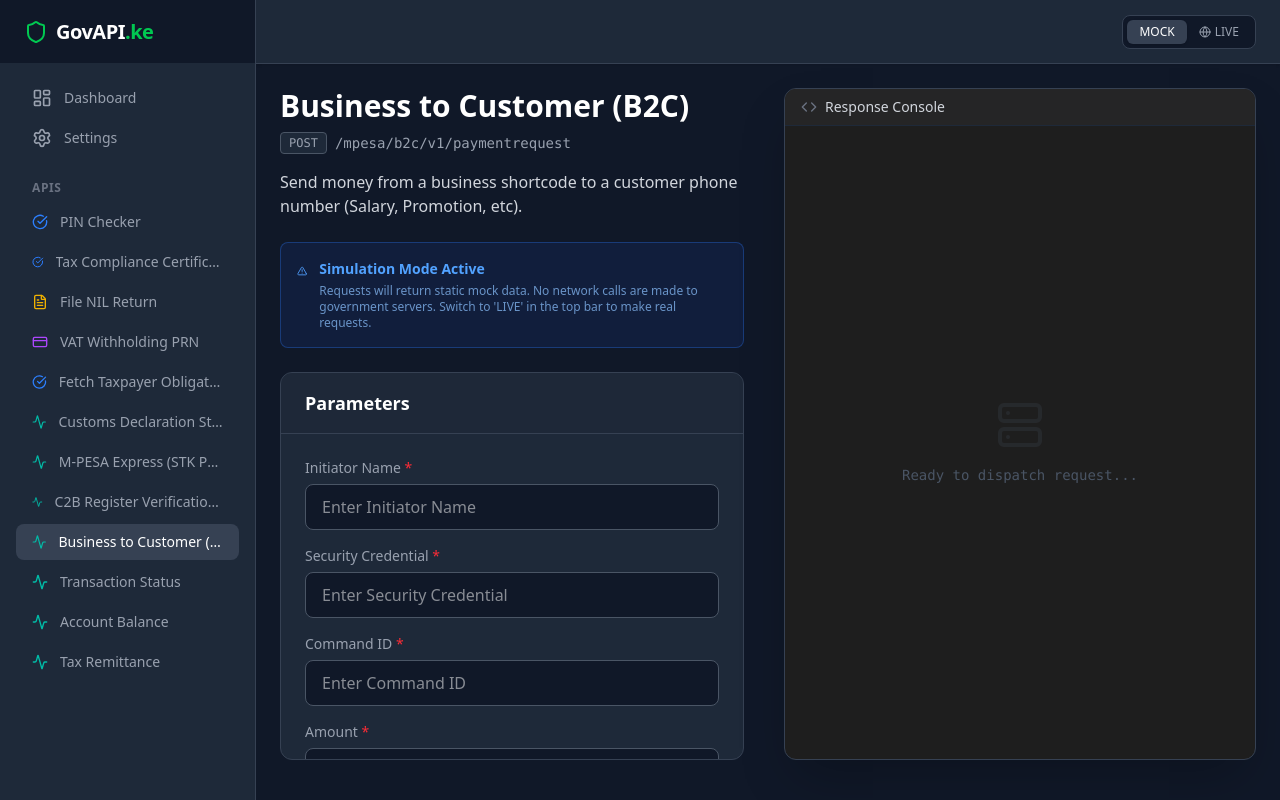
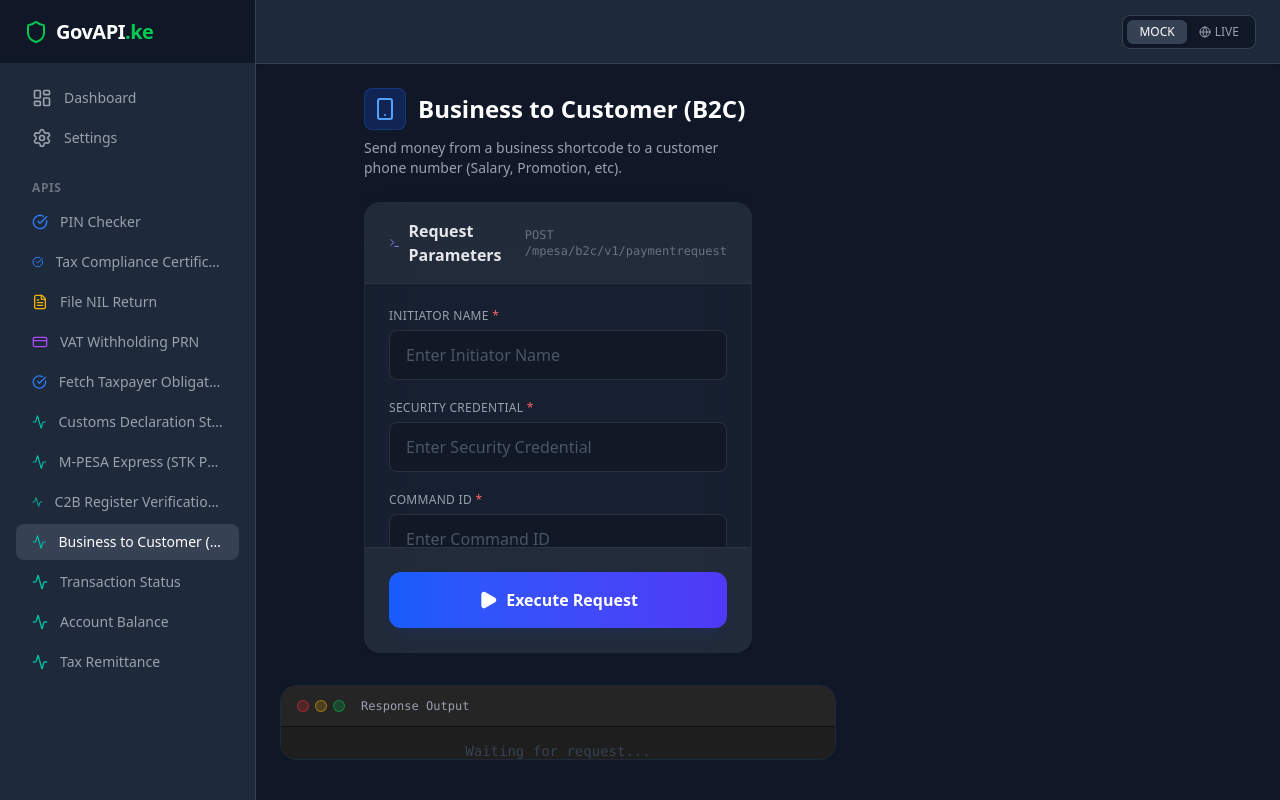
Before and after one commit to Akubrecah/kra-dashboard, a React (Vite) app: page /api/b2c-payment in a window 1280 px wide. Built offline with nearby package versions, Linux system fonts and the light colour scheme.

Commit message:
feat: Enhance UI with animations and better validation

```diff
--- a/package.json
+++ b/package.json
@@ -11,10 +11,12 @@
   },
   "dependencies": {
     "clsx": "^2.1.1",
+    "framer-motion": "^12.23.26",
     "lucide-react": "^0.562.0",
     "react": "^19.2.0",
     "react-dom": "^19.2.0",
     "react-router-dom": "^7.11.0",
+    "sonner": "^2.0.7",
     "tailwind-merge": "^3.4.0"
   },
   "devDependencies": {
--- a/src/data/api-definitions.ts
+++ b/src/data/api-definitions.ts
@@ -3,6 +3,9 @@
   type: 'string' | 'number' | 'date';
   required: boolean;
   label: string;
+  placeholder?: string;
+  pattern?: string;
+  description?: string;
 }
 
 export interface ApiDefinition {
@@ -26,7 +29,15 @@
     method: 'POST',
     endpoint: '/checker/v1/pinbypin',
     parameters: [
-      { name: 'pin', type: 'string', required: true, label: 'KRA PIN' }
+      {
+        name: 'pin',
+        type: 'string',
+        required: true,
+        label: 'KRA PIN',
+        placeholder: 'A000000000Z',
+        pattern: '^[A-Z]\\d{9}[A-Z]$',
+        description: 'The 11-digit alphanumeric KRA PIN.'
+      }
     ]
   },
   {
@@ -37,7 +48,7 @@
     method: 'POST',
     endpoint: '/checker/v1/tcc',
     parameters: [
-      { name: 'certificateNumber', type: 'string', required: true, label: 'Certificate Number' }
+      { name: 'certificateNumber', type: 'string', required: true, label: 'Certificate Number', placeholder: 'KRA/TCC/...' }
     ]
   },
   {
@@ -99,11 +110,11 @@
     method: 'POST',
     endpoint: '/mpesa/stkpush/v1/processrequest',
     parameters: [
-      { name: 'BusinessShortCode', type: 'string', required: true, label: 'Business Shortcode' },
-      { name: 'PhoneNumber', type: 'string', required: true, label: 'Phone Number (254...)' },
-      { name: 'Amount', type: 'number', required: true, label: 'Amount' },
-      { name: 'AccountReference', type: 'string', required: true, label: 'Account Reference' },
-      { name: 'TransactionDesc', type: 'string', required: true, label: 'Transaction Description' }
+      { name: 'BusinessShortCode', type: 'string', required: true, label: 'Business Shortcode', placeholder: '174379' },
+      { name: 'PhoneNumber', type: 'string', required: true, label: 'Phone Number', placeholder: '2547XXXXXXXX', pattern: '^254\\d{9}$' },
+      { name: 'Amount', type: 'number', required: true, label: 'Amount', placeholder: '100' },
+      { name: 'AccountReference', type: 'string', required: true, label: 'Account Reference', placeholder: 'Invoice #123' },
+      { name: 'TransactionDesc', type: 'string', required: true, label: 'Transaction Description', placeholder: 'Payment for goods' }
     ]
   },
   // Safaricom - Customer to Business (C2B)
--- a/src/index.css
+++ b/src/index.css
@@ -22,3 +22,18 @@
   min-width: 320px;
   min-height: 100vh;
 }
+
+/* Custom Scrollbar for Dashboard Panels */
+.custom-scrollbar::-webkit-scrollbar {
+  width: 6px;
+}
+.custom-scrollbar::-webkit-scrollbar-track {
+  background: rgba(255, 255, 255, 0.05);
+}
+.custom-scrollbar::-webkit-scrollbar-thumb {
+  background: rgba(255, 255, 255, 0.2);
+  border-radius: 10px;
+}
+.custom-scrollbar::-webkit-scrollbar-thumb:hover {
+  background: rgba(255, 255, 255, 0.3);
+}
--- a/src/pages/ApiDetail.tsx
+++ b/src/pages/ApiDetail.tsx
@@ -2,7 +2,9 @@
 import { useParams, useOutletContext } from 'react-router-dom';
 import { API_CATALOG } from '../data/api-definitions';
 import { invokeApi, type ApiResponse } from '../services/apiClient';
-import { Play, RefreshCw, AlertTriangle, Code, Server } from 'lucide-react';
+import { Play, RotateCcw, Activity, CheckCircle2, Terminal, Smartphone, CreditCard, FileBadge } from 'lucide-react';
+import { motion, AnimatePresence } from 'framer-motion';
+import { toast, Toaster } from 'sonner';
 import clsx from 'clsx';
 
 interface DashboardContext {
@@ -19,12 +21,11 @@
   const [response, setResponse] = useState<ApiResponse | null>(null);
 
   useEffect(() => {
-    // Reset state when API changes
     setParams({});
     setResponse(null);
   }, [apiId]);
 
-  if (!api) return <div className="text-white">API Not Found</div>;
+  if (!api) return <div className="text-white p-8">API Not Found</div>;
 
   const handleParamChange = (key: string, value: any) => {
     setParams(prev => ({ ...prev, [key]: value }));
@@ -35,136 +36,247 @@
     setLoading(true);
     setResponse(null);
 
+    // Basic Validation logic could go here
     const apiKey = localStorage.getItem('kra_api_key') || undefined;
 
     try {
-      const res = await invokeApi(api.id, params, isMock, apiKey);
+      // Simulate "Working" state for UI delight
+      const minLoaderTime = new Promise(resolve => setTimeout(resolve, 1200));
+      const apiCall = invokeApi(api.id, params, isMock, apiKey);
+
+      const [res] = await Promise.all([apiCall, minLoaderTime]);
+
       setResponse(res);
-    } catch (err) {
+      if (res.success) {
+        toast.success(`Request Successful: ${res.latency}ms`);
+      } else {
+        toast.error('Request Failed');
+      }
+    } catch (err: any) {
       console.error(err);
+      toast.error('System Error');
     } finally {
       setLoading(false);
     }
   };
 
+  const getResultCard = () => {
+    if (!response || !response.success || !response.data) return null;
+
+    // Specialized visualizers for different categories
+    if (api.id === 'mpesa-express') { // STK Push
+      return (
+        <motion.div
+          initial={{ opacity: 0, scale: 0.9 }}
+          animate={{ opacity: 1, scale: 1 }}
+          className="bg-green-900/20 border border-green-500/30 rounded-xl p-6 text-center"
+        >
+          <div className="mx-auto w-16 h-16 bg-green-500/20 rounded-full flex items-center justify-center mb-4">
+            <Smartphone className="w-8 h-8 text-green-400" />
+          </div>
+          <h3 className="text-xl font-bold text-white mb-2">STK Push Sent</h3>
+          <p className="text-green-200/80 mb-4">{response.data.ResponseDescription}</p>
+          <div className="text-xs font-mono bg-black/30 p-3 rounded text-green-300">
+             Req ID: {response.data.CheckoutRequestID}
+          </div>
+        </motion.div>
+      );
+    }
+
+    if (api.category === 'Checkers' && api.id === 'pin-checker') {
+       return (
+        <motion.div
+          initial={{ opacity: 0, y: 20 }}
+          animate={{ opacity: 1, y: 0 }}
+          className="bg-gradient-to-br from-blue-900/40 to-slate-900 border border-blue-500/30 rounded-xl p-6 shadow-2xl relative overflow-hidden"
+        >
+          <div className="absolute top-0 right-0 p-4 opacity-10">
+            <FileBadge className="w-32 h-32" />
+          </div>
+          <div className="relative z-10">
+            <h3 className="text-sm uppercase tracking-widest text-blue-300 font-bold mb-1">Taxpayer Details</h3>
+            <div className="h-px bg-blue-500/50 w-12 mb-6" />
+
+            <div className="space-y-4">
+              <div>
+                <label className="text-xs text-slate-400 uppercase">PIN Number</label>
+                <p className="text-2xl font-mono text-white tracking-wider">{response.data.pin}</p>
+              </div>
+              <div className="grid grid-cols-2 gap-4">
+                <div>
+                   <label className="text-xs text-slate-400 uppercase">Status</label>
+                   <div className="flex items-center text-green-400 font-bold mt-1">
+                     <CheckCircle2 className="w-4 h-4 mr-1.5" />
+                     {response.data.status}
+                   </div>
+                </div>
+                <div>
+                   <label className="text-xs text-slate-400 uppercase">Station</label>
+                   <p className="text-white mt-1">{response.data.station}</p>
+                </div>
+              </div>
+               <div>
+                <label className="text-xs text-slate-400 uppercase">Owner</label>
+                <p className="text-xl font-semibold text-white">{response.data.taxpayerName}</p>
+              </div>
+            </div>
+          </div>
+        </motion.div>
+       );
+    }
+
+    // Default JSON Card
+    return null;
+  };
+
   return (
-    <div className="max-w-6xl mx-auto grid grid-cols-1 lg:grid-cols-2 gap-8 h-[calc(100vh-8rem)]">
-      {/* Left Column: Configuration */}
-      <div className="flex flex-col space-y-6 overflow-y-auto pr-2">
-        <div>
-          <h1 className="text-3xl font-bold text-white mb-2">{api.name}</h1>
-          <div className="flex items-center space-x-2 text-sm text-gray-400 mb-4">
-            <span className="px-2 py-0.5 rounded bg-gray-800 border border-gray-600 font-mono text-xs">{api.method}</span>
-            <span className="font-mono">{api.endpoint}</span>
+    <div className="max-w-7xl mx-auto grid grid-cols-1 lg:grid-cols-12 gap-8 h-[calc(100vh-8rem)]">
+      <Toaster position="bottom-right" theme="dark" />
+
+      {/* Configuration Column */}
+      <motion.div
+        initial={{ opacity: 0, x: -20 }}
+        animate={{ opacity: 1, x: 0 }}
+        className="lg:col-span-5 flex flex-col h-full overflow-hidden"
+      >
+        <div className="mb-6">
+          <div className="flex items-center space-x-3 mb-2">
+             <div className="p-2 bg-blue-600/20 rounded-lg border border-blue-500/20">
+               {api.category === 'M-PESA' ? <Smartphone className="text-blue-400" /> : <CreditCard className="text-blue-400" />}
+             </div>
+             <h1 className="text-2xl font-bold text-white">{api.name}</h1>
           </div>
-          <p className="text-gray-300">{api.description}</p>
+          <p className="text-gray-400 text-sm">{api.description}</p>
         </div>
 
-        {isMock && (
-          <div className="bg-blue-900/20 border border-blue-500/30 rounded-lg p-4 flex items-start space-x-3">
-            <AlertTriangle className="w-5 h-5 text-blue-400 mt-0.5" />
-            <div>
-              <h4 className="text-sm font-semibold text-blue-400">Simulation Mode Active</h4>
-              <p className="text-xs text-blue-300/70 mt-1">
-                Requests will return static mock data. No network calls are made to government servers.
-                Switch to 'LIVE' in the top bar to make real requests.
-              </p>
+        <div className="flex-1 bg-gray-800/50 backdrop-blur-xl border border-white/5 rounded-2xl overflow-hidden flex flex-col shadow-2xl">
+          <div className="px-6 py-4 border-b border-white/5 bg-white/5 flex justify-between items-center">
+            <h3 className="font-semibold text-gray-200 flex items-center">
+              <Terminal className="w-4 h-4 mr-2 text-indigo-400" />
+              Request Parameters
+            </h3>
+            <span className="text-xs font-mono text-gray-500">{api.method} {api.endpoint}</span>
+          </div>
+
+          <div className="p-6 overflow-y-auto custom-scrollbar flex-1">
+            <form id="api-form" onSubmit={handleSubmit} className="space-y-5">
+              {api.parameters.map((param) => (
+                <div key={param.name} className="group">
+                  <label className="block text-xs font-medium text-gray-400 mb-1.5 uppercase tracking-wide group-focus-within:text-blue-400 transition-colors">
+                    {param.label} {param.required && <span className="text-red-400">*</span>}
+                  </label>
+                  <input
+                    type={param.type === 'date' ? 'date' : param.type === 'number' ? 'number' : 'text'}
+                    className="w-full bg-black/20 border border-white/10 rounded-lg px-4 py-3 text-white placeholder-gray-600 focus:ring-2 focus:ring-blue-500/50 focus:border-blue-500/50 transition-all outline-none"
+                    placeholder={param.placeholder || `Enter ${param.label}`}
+                    pattern={param.pattern}
+                    required={param.required}
+                    onChange={(e) => handleParamChange(param.name, e.target.value)}
+                  />
+                  {param.description && <p className="text-xs text-gray-600 mt-1">{param.description}</p>}
+                </div>
+              ))}
+            </form>
+          </div>
+
+          <div className="p-6 border-t border-white/5 bg-white/5">
+            <button
+              form="api-form"
+              type="submit"
+              disabled={loading}
+              className={clsx(
+                "w-full flex items-center justify-center space-x-2 py-4 px-6 rounded-xl font-bold text-white transition-all shadow-lg active:scale-[0.98]",
+                loading
+                  ? "bg-gray-700/50 cursor-wait text-gray-400"
+                  : "bg-gradient-to-r from-blue-600 to-indigo-600 hover:from-blue-500 hover:to-indigo-500 shadow-blue-900/20 hover:shadow-blue-900/40"
+              )}
+            >
+              {loading ? (
+                <>
+                  <RotateCcw className="w-5 h-5 animate-spin" />
+                  <span>Processing...</span>
+                </>
+              ) : (
+                <>
+                  <Play className="w-5 h-5 fill-current" />
+                  <span>Execute Request</span>
+                </>
+              )}
+            </button>
+          </div>
+        </div>
+      </motion.div>
+
+      {/* Result Column */}
+      <div className="lg:col-span-7 flex flex-col h-full overflow-hidden space-y-6">
+         {/* Visual Result Area */}
+         <AnimatePresence mode="wait">
+            {response && response.success && getResultCard() ? (
+              <div key="visual-result">
+                 {getResultCard()}
+              </div>
+            ) : null}
+         </AnimatePresence>
+
+         {/* Raw Console */}
+         <motion.div
+            initial={{ opacity: 0, y: 20 }}
+            animate={{ opacity: 1, y: 0 }}
+            transition={{ delay: 0.1 }}
+            className="flex-1 bg-[#1e1e1e] rounded-2xl border border-gray-800 shadow-2xl overflow-hidden flex flex-col"
+          >
+            <div className="flex items-center justify-between px-4 py-3 bg-[#252526] border-b border-black/50">
+              <div className="flex items-center space-x-2">
+                <div className="flex space-x-1.5">
+                  <div className="w-3 h-3 rounded-full bg-red-500/20 border border-red-500/50" />
+                  <div className="w-3 h-3 rounded-full bg-yellow-500/20 border border-yellow-500/50" />
+                  <div className="w-3 h-3 rounded-full bg-green-500/20 border border-green-500/50" />
+                </div>
+                <span className="text-xs text-gray-400 ml-2 font-mono">Response Output</span>
+              </div>
+              {response && (
+                <div className="flex items-center space-x-2">
+                   <span className={clsx(
+                     "text-xs px-2 py-0.5 rounded font-mono",
+                     response.success ? "bg-green-500/20 text-green-400" : "bg-red-500/20 text-red-400"
+                   )}>
+                     Status: {response.success ? '200 OK' : 'FAILED'}
+                   </span>
+                   <span className="text-xs text-gray-600 font-mono">
+                     {response.latency}ms
+                   </span>
+                </div>
+              )}
             </div>
-          </div>
-        )}
 
-        <div className="bg-gray-800 rounded-xl border border-gray-700 overflow-hidden">
-          <div className="px-6 py-4 border-b border-gray-700 bg-gray-800/50">
-            <h3 className="text-lg font-semibold text-white">Parameters</h3>
-          </div>
-          <form onSubmit={handleSubmit} className="p-6 space-y-4">
-            {api.parameters.map((param) => (
-              <div key={param.name}>
-                <label className="block text-sm font-medium text-gray-400 mb-1.5">
-                  {param.label} {param.required && <span className="text-red-500">*</span>}
-                </label>
-                <input
-                  type={param.type === 'date' ? 'date' : param.type === 'number' ? 'number' : 'text'}
-                  className="w-full bg-gray-900 border border-gray-600 rounded-lg px-4 py-2.5 text-white focus:ring-2 focus:ring-blue-500 focus:border-transparent transition-all"
-                  placeholder={`Enter ${param.label}`}
-                  required={param.required}
-                  onChange={(e) => handleParamChange(param.name, e.target.value)}
-                />
-              </div>
-            ))}
+            <div className="flex-1 overflow-auto p-4 font-mono text-sm relative">
+              {!response && !loading && (
+                 <div className="absolute inset-0 flex flex-col items-center justify-center text-gray-700 pointer-events-none">
+                   <Activity className="w-16 h-16 opacity-10 mb-4" />
+                   <p>Waiting for request...</p>
+                 </div>
+              )}
 
-            <div className="pt-4">
-              <button
-                type="submit"
-                disabled={loading}
-                className={clsx(
-                  "w-full flex items-center justify-center space-x-2 py-3 px-4 rounded-lg font-bold text-white transition-all shadow-lg",
-                  loading ? "bg-gray-600 cursor-not-allowed" : "bg-blue-600 hover:bg-blue-500 hover:shadow-blue-500/20"
-                )}
-              >
-                {loading ? (
-                  <RefreshCw className="w-5 h-5 animate-spin" />
-                ) : (
-                  <>
-                    <Play className="w-5 h-5 fill-current" />
-                    <span>Send Request</span>
-                  </>
-                )}
-              </button>
+              {loading && (
+                 <div className="absolute inset-0 flex items-center justify-center bg-black/20 backdrop-blur-[1px] z-10">
+                   <div className="flex flex-col items-center">
+                     <span className="loader-dots text-blue-500 text-3xl">...</span>
+                     <p className="text-blue-400 text-xs mt-2 animate-pulse">Connecting to Gateway</p>
+                   </div>
+                 </div>
+              )}
+
+              {response && (
+                 <motion.pre
+                  initial={{ opacity: 0 }}
+                  animate={{ opacity: 1 }}
+                  className={clsx("whitespace-pre-wrap break-all", response.success ? "text-green-300" : "text-red-400")}
+                 >
+                   {JSON.stringify(response.data || response.error, null, 2)}
+                 </motion.pre>
+              )}
             </div>
-          </form>
-        </div>
-      </div>
-
-      {/* Right Column: Console */}
-      <div className="flex flex-col bg-[#1e1e1e] rounded-xl border border-gray-700 shadow-2xl overflow-hidden h-full">
-        <div className="flex items-center justify-between px-4 py-2 bg-[#252526] border-b border-gray-800">
-          <div className="flex items-center space-x-2 text-sm">
-             <Code className="w-4 h-4 text-gray-500" />
-             <span className="text-gray-300 font-medium">Response Console</span>
-          </div>
-          {response && (
-             <span className={clsx(
-               "text-xs px-2 py-0.5 rounded",
-               response.success ? "bg-green-900/50 text-green-400" : "bg-red-900/50 text-red-400"
-             )}>
-               {response.latency}ms
-             </span>
-          )}
-        </div>
-
-        <div className="flex-1 overflow-auto p-4 font-mono text-sm">
-          {!response && !loading && (
-             <div className="h-full flex flex-col items-center justify-center text-gray-600 space-y-4">
-               <Server className="w-12 h-12 opacity-20" />
-               <p>Ready to dispatch request...</p>
-             </div>
-          )}
-
-          {loading && (
-             <div className="h-full flex flex-col items-center justify-center text-gray-500">
-               <div className="w-2 h-24 bg-gradient-to-b from-blue-500 to-transparent opacity-50 blur-sm animate-pulse mb-8" />
-               <p className="animate-pulse">Communicating with {isMock ? 'Mock Server' : 'eCitizen Gateway'}...</p>
-             </div>
-          )}
-
-          {response && (
-            <div className="space-y-4">
-               <div className="flex items-center space-x-2 mb-2">
-                 <span className={clsx(
-                   "text-xs font-bold px-1.5 py-0.5 rounded",
-                   response.success ? "bg-green-500 text-black" : "bg-red-500 text-black"
-                 )}>
-                   {response.success ? '200 OK' : 'ERROR'}
-                 </span>
-                 <span className="text-xs text-gray-500">Source: {response.source}</span>
-               </div>
-               <pre className={clsx("whitespace-pre-wrap break-all", response.success ? "text-green-300" : "text-red-300")}>
-                 {JSON.stringify(response.data || response.error, null, 2)}
-               </pre>
-            </div>
-          )}
-        </div>
+         </motion.div>
       </div>
     </div>
   );
```
Also changed, not shown: 1 other file (tests, documents, lock files or other folders).
